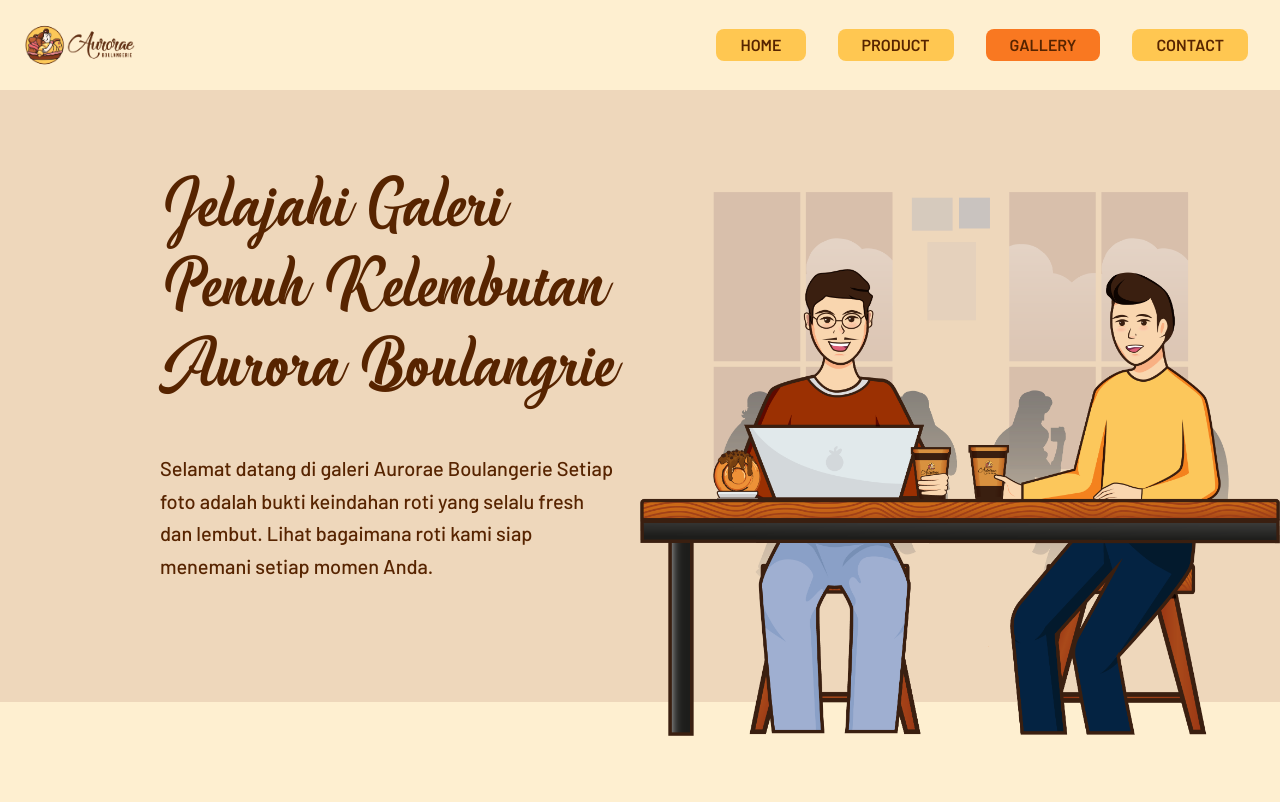
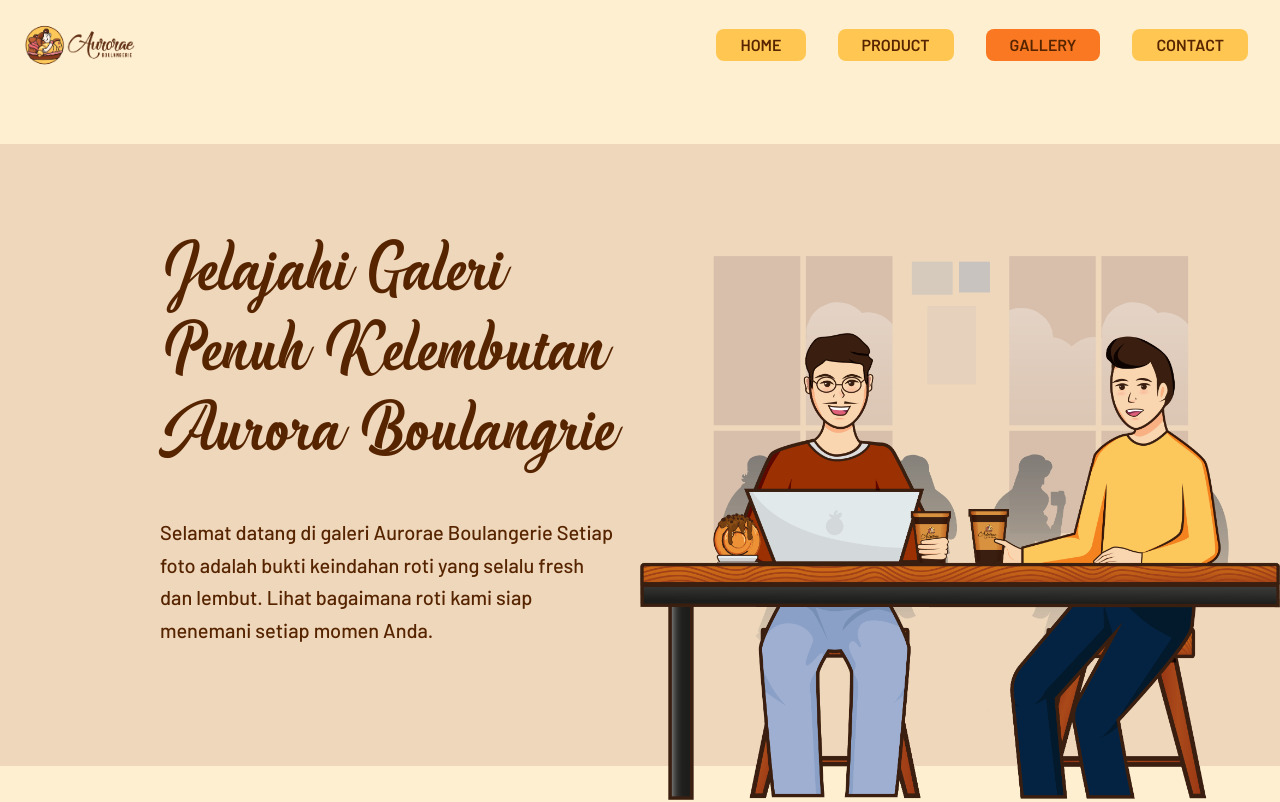
Before and after one commit to FarisFadhillah/aurorae-bakery, a website: page public/gallery.html in a window 1280 px wide. Shown: the top 802 px of the page. Drawn offline with nearby package versions, Linux system fonts and the light colour scheme.

Commit message:
fix: link

```diff
--- a/public/gallery.html
+++ b/public/gallery.html
@@ -82,7 +82,7 @@
     <!-- Header End -->
 
     <!-- Hero -->
-    <section class="pt-36 md:pt-20 pb-[116px]">
+    <section class="pt-36 pb-20">
 		<div class="bg-primary relative">
 			<div class="flex flex-wrap bg-secondary">
 				<div class="w-full ml-36 px-4 lg:w-1/2 pb-16 mt-24">
```
Also changed, not shown: public/css/output.css.
